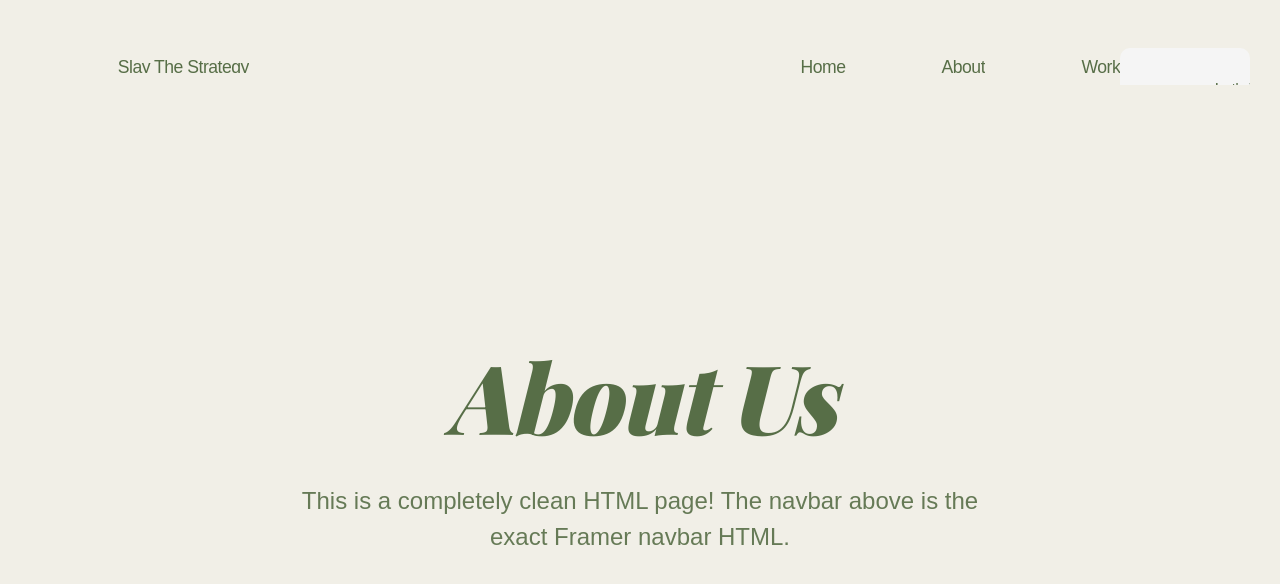
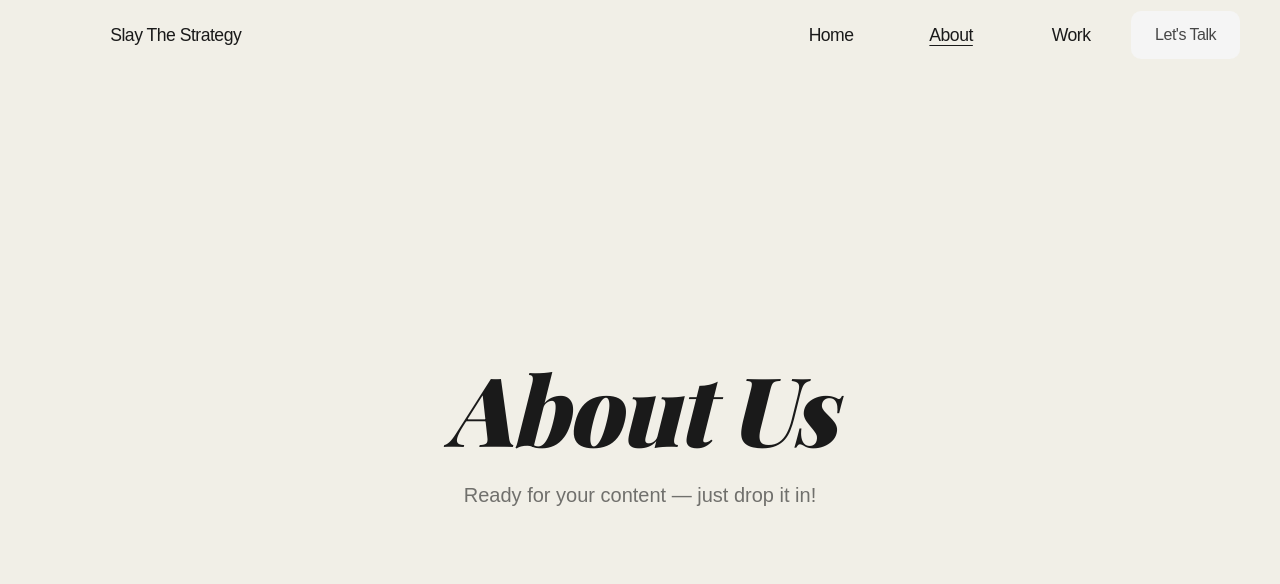
Before and after one commit to A-BHARATH77/ome, a plain HTML site: page about.html in a window 1280 px wide. Drawn offline with nearby package versions, Linux system fonts and the light colour scheme; a web font is replaced by a local one.

Commit message:
feat: rewrite about.html with clean native navbar matching Framer design

```diff
--- a/about.html
+++ b/about.html
@@ -3,21 +3,36 @@
 <head>
     <meta charset="utf-8">
     <meta name="viewport" content="width=device-width, initial-scale=1">
-    <title>About - Slay The Strategy</title>
+    <title>About — Slay The Strategy</title>
+    <meta name="description" content="About Slay The Strategy — advanced thinking for advanced brands.">
+
+    <!-- Fonts: Switzer (matches Framer navbar) + Playfair Display (headings) -->
+    <link rel="preconnect" href="https://fonts.googleapis.com">
+    <link rel="preconnect" href="https://fonts.gstatic.com" crossorigin>
+    <link href="https://fonts.googleapis.com/css2?family=Playfair+Display:ital,wght@0,900;1,900&display=swap" rel="stylesheet">
+    <link href="https://api.fontshare.com/v2/css?f[]=switzer@400,500,600&display=swap" rel="stylesheet">
+    <link href="https://fonts.cdnfonts.com/css/pp-neue-montreal" rel="stylesheet">
 
     <style>
-        @import url("https://fonts.googleapis.com/css2?family=Playfair+Display:ital,wght@0,900;1,900&display=swap");
-        @import url("https://fonts.cdnfonts.com/css/pp-neue-montreal");
+        /* ── Reset & Tokens ─────────────────────────────────────────────── */
+        *, *::before, *::after { margin: 0; padding: 0; box-sizing: border-box; }
 
         :root {
-            --bg: #f1efe7;
-            --fg: #576E47;
+            --bg:        #f1efe7;
+            --fg:        rgb(26, 26, 26);
+            --fg-muted:  rgba(26, 26, 26, 0.6);
+            --nav-h:     70px;
+            --nav-max-w: 1200px;
+            --radius:    10px;
+            --font-nav:  "Switzer", "Switzer Placeholder", sans-serif;
+            --font-body: "PP Neue Montreal", sans-serif;
+            --font-head: "Playfair Display", serif;
         }
 
-        * { margin: 0; padding: 0; box-sizing: border-box; }
+        html { background-color: var(--bg); }
 
         body {
-            font-family: "PP Neue Montreal", sans-serif;
+            font-family: var(--font-body);
             color: var(--fg);
             background-color: var(--bg);
             min-height: 100vh;
@@ -25,345 +40,192 @@
             flex-direction: column;
         }
 
-        /* Our custom about container */
-        #custom-about {
+        a { text-decoration: none; color: inherit; }
+
+        /* ── Navbar ─────────────────────────────────────────────────────── */
+        /*
+         * Mirrors the Framer navbar exactly:
+         * - framer-yP8J4 / framer-w5skh2: outer nav, flex row, max-w 1200px, px 30px
+         * - framer-52wxqa: inner container, space-between, min-h 70px
+         * - framer-1mca7nk: right side menu group, flex row, gap 0
+         * - nav items: min-w 120px, centered text, Switzer 500 -0.5px tracking
+         * - "Let's Talk" button: pill shape with hover overlay
+         */
+        .site-nav {
+            width: 100%;
+            display: flex;
+            flex-flow: row;
+            place-content: center;
+            align-items: center;
+            gap: 10px;
+            padding: 0 30px;
+            position: sticky;
+            top: 0;
+            z-index: 9999;
+            background-color: var(--bg);
+        }
+
+        .nav-inner {
+            width: 100%;
+            max-width: var(--nav-max-w);
+            min-height: var(--nav-h);
+            display: flex;
+            flex-flow: row;
+            place-content: center space-between;
+            align-items: center;
+            overflow: clip;
+        }
+
+        /* Logo */
+        .nav-logo {
+            display: flex;
+            align-items: center;
+            gap: 10px;
+            font-family: var(--font-nav);
+            font-size: 1.1rem;
+            font-weight: 500;
+            letter-spacing: -0.5px;
+            white-space: pre;
+            color: var(--fg);
+            flex: none;
+        }
+
+        /* Nav link group */
+        .nav-menu {
+            display: flex;
+            flex-flow: row;
+            align-items: center;
+            gap: 0;
+            flex: none;
+        }
+
+        .nav-link {
+            min-width: 120px;
+            display: flex;
+            place-content: center;
+            align-items: center;
+            font-family: var(--font-nav);
+            font-size: 1.1rem;
+            font-weight: 500;
+            letter-spacing: -0.5px;
+            color: var(--fg);
+            white-space: pre;
+            padding: 10px 0;
+            position: relative;
+            transition: opacity 0.2s ease;
+        }
+
+        .nav-link:hover { opacity: 0.7; }
+
+        /* Active page indicator */
+        .nav-link.active {
+            text-decoration: underline;
+            text-underline-offset: 4px;
+        }
+
+        /* "Let's Talk" CTA button */
+        .nav-cta {
+            position: relative;
+            display: flex;
+            place-content: center;
+            align-items: center;
+            padding: 15px 24px;
+            font-family: var(--font-nav);
+            font-size: 1rem;
+            font-weight: 500;
+            letter-spacing: -0.5px;
+            color: rgba(26, 26, 26, 0.8);
+            white-space: pre;
+            border-radius: var(--radius);
+            background-color: rgb(245, 245, 245);
+            overflow: hidden;
+            cursor: pointer;
+            transition: color 0.3s ease;
+        }
+
+        .nav-cta::after {
+            content: '';
+            position: absolute;
+            inset: 0;
+            background-color: rgb(26, 26, 26);
+            border-radius: 200%;
+            transform: scale(0);
+            transition: transform 0.4s cubic-bezier(0.4, 0, 0.2, 1),
+                        border-radius 0.4s ease;
+        }
+
+        .nav-cta:hover { color: rgb(245, 245, 245); }
+        .nav-cta:hover::after {
+            transform: scale(2.5);
+            border-radius: var(--radius);
+        }
+
+        .nav-cta span { position: relative; z-index: 1; }
+
+        /* Mobile nav */
+        @media (max-width: 809px) {
+            .site-nav { padding: 0 15px; }
+            .nav-link { min-width: 80px; font-size: 0.9rem; }
+            .nav-cta { padding: 12px 16px; font-size: 0.9rem; }
+        }
+
+        /* ── Page Content ───────────────────────────────────────────────── */
+        main {
             flex: 1;
             display: flex;
             flex-direction: column;
             justify-content: center;
             align-items: center;
-            padding: 4rem 2rem;
+            padding: 6rem 2rem;
             text-align: center;
-            position: relative;
-            z-index: 10;
         }
 
-        #custom-about h1 {
-            font-family: 'Playfair Display', serif;
+        main h1 {
+            font-family: var(--font-head);
             font-weight: 900;
             font-style: italic;
             font-size: clamp(3rem, 8vw, 6rem);
+            letter-spacing: -0.02em;
+            line-height: 1;
             margin-bottom: 1.5rem;
-            letter-spacing: -0.02em;
         }
 
-        #custom-about p {
-            font-size: clamp(1.2rem, 3vw, 1.5rem);
-            max-width: 700px;
-            margin: 0 auto;
-            line-height: 1.5;
-            opacity: 0.9;
+        main p {
+            font-family: var(--font-body);
+            font-size: clamp(1rem, 2.5vw, 1.25rem);
+            max-width: 620px;
+            line-height: 1.6;
+            color: var(--fg-muted);
         }
-
-        /* Ensure navbar sits on top */
-        nav { position: relative; z-index: 999; }
     </style>
-
-    <!-- Load Framer Styles for Navbar -->
-    <script src="assets/js/head.js"></script>
-    <script>
-        (function() {
-            if (window.pageHeadContent) {
-                const headTemp = document.createElement('div');
-                headTemp.innerHTML = window.pageHeadContent;
-                Array.from(headTemp.childNodes).forEach(node => {
-                    if (node.nodeName === 'STYLE' || node.nodeName === 'LINK' || node.nodeName === 'META') {
-                        document.head.appendChild(node);
-                    }
-                });
-            }
-        })();
-    </script>
 </head>
 <body>
-    <nav
-          class="framer-yP8J4 framer-w5skh2 framer-v-1xg1zh"
-          data-framer-name="Light - Desktop (Home only)"
-          style="width: 100%"
-        >
-          <div
-            class="framer-52wxqa"
-            data-framer-name="Container"
-            style="background-color: rgba(0, 0, 0, 0)"
-          >
-            <!--\$--><a
-              class="framer-igw7l1 framer-2ezvwy"
-              data-framer-name="Logo"
-              href="./"
-              data-framer-page-link-current="true"
-              ><div
-                class="framer-14z4ion-container"
-                data-code-component-plugin-id="84d4c1"
-                data-framer-appear-id="14z4ion"
-                style="
-                  will-change: transform;
-                  opacity: 1;
-                  transform: translateY(25px);
-                "
-              >
-                <!--\$-->
-                <div style="position: relative; padding: 0px">
-                  <p
-                    style="
-                      font-family:
-                        &quot;Switzer&quot;, &quot;Switzer Placeholder&quot;,
-                        sans-serif;
-                      font-size: calc(var(--framer-root-font-size, 1rem) * 1.1);
-                      font-style: normal;
-                      font-weight: 500;
-                      letter-spacing: -0.5px;
-                      line-height: 1.15em;
-                      text-align: center;
-                      color: var(
-                        --token-909ff4e1-018a-427b-9c6d-8cc84e3991f6,
-                        rgb(26, 26, 26)
-                      );
-                      white-space: pre;
-                      font-variant-numeric: tabular-nums;
-                      user-select: none;
-                      margin: 0;
-                    "
-                  >
-                    Slay The Strategy
-                  </p>
-                </div>
-                <!--/\$-->
-              </div></a
-            ><!--/\$-->
-            <div class="framer-1mca7nk" data-framer-name="Nav Menu">
-              <!--\$--><a
-                class="framer-1yn02js framer-2ezvwy"
-                data-framer-name="Nav Item 1"
-                href="./"
-                data-framer-page-link-current="true"
-                ><div
-                  class="framer-10u37fx-container"
-                  data-code-component-plugin-id="84d4c1"
-                  data-framer-appear-id="10u37fx"
-                  style="
-                    will-change: transform;
-                    opacity: 1;
-                    transform: translateY(25px);
-                  "
-                >
-                  <!--\$-->
-                  <div style="position: relative; padding: 0px">
-                    <p
-                      style="
-                        font-family:
-                          &quot;Switzer&quot;, &quot;Switzer Placeholder&quot;,
-                          sans-serif;
-                        font-size: calc(
-                          var(--framer-root-font-size, 1rem) * 1.1
-                        );
-                        font-style: normal;
-                        font-weight: 500;
-                        letter-spacing: -0.5px;
-                        line-height: 1.15em;
-                        text-align: center;
-                        color: var(
-                          --token-909ff4e1-018a-427b-9c6d-8cc84e3991f6,
-                          rgb(26, 26, 26)
-                        );
-                        white-space: pre;
-                        font-variant-numeric: tabular-nums;
-                        user-select: none;
-                        margin: 0;
-                      "
-                    >
-                      Home
-                    </p>
-                  </div>
-                  <!--/\$-->
-                </div></a
-              ><!--/\$--><!--\$--><a
-                class="framer-16q2uzy framer-2ezvwy"
-                data-framer-name="Nav Item 2"
-                href="./about"
-                ><div
-                  class="framer-le8c6g-container"
-                  data-code-component-plugin-id="84d4c1"
-                  data-framer-appear-id="le8c6g"
-                  style="
-                    will-change: transform;
-                    opacity: 1;
-                    transform: translateY(25px);
-                  "
-                >
-                  <!--\$-->
-                  <div style="position: relative; padding: 0px">
-                    <p
-                      style="
-                        font-family:
-                          &quot;Switzer&quot;, &quot;Switzer Placeholder&quot;,
-                          sans-serif;
-                        font-size: calc(
-                          var(--framer-root-font-size, 1rem) * 1.1
-                        );
-                        font-style: normal;
-                        font-weight: 500;
-                        letter-spacing: -0.5px;
-                        line-height: 1.15em;
-                        text-align: center;
-                        color: var(
-                          --token-909ff4e1-018a-427b-9c6d-8cc84e3991f6,
-                          rgb(26, 26, 26)
-                        );
-                        white-space: pre;
-                        font-variant-numeric: tabular-nums;
-                        user-select: none;
-                        margin: 0;
-                      "
-                    >
-                      About
-                    </p>
-                  </div>
-                  <!--/\$-->
-                </div></a
-              ><!--/\$--><!--\$--><a
-                class="framer-1x3ee9a framer-2ezvwy"
-                data-framer-name="Nav Item 3"
-                href="./work"
-                ><div
-                  class="framer-1jhjy7s-container"
-                  data-code-component-plugin-id="84d4c1"
-                  data-framer-appear-id="1jhjy7s"
-                  style="
-                    will-change: transform;
-                    opacity: 1;
-                    transform: translateY(25px);
-                  "
-                >
-                  <!--\$-->
-                  <div style="position: relative; padding: 0px">
-                    <p
-                      style="
-                        font-family:
-                          &quot;Switzer&quot;, &quot;Switzer Placeholder&quot;,
-                          sans-serif;
-                        font-size: calc(
-                          var(--framer-root-font-size, 1rem) * 1.1
-                        );
-                        font-style: normal;
-                        font-weight: 500;
-                        letter-spacing: -0.5px;
-                        line-height: 1.15em;
-                        text-align: center;
-                        color: var(
-                          --token-909ff4e1-018a-427b-9c6d-8cc84e3991f6,
-                          rgb(26, 26, 26)
-                        );
-                        white-space: pre;
-                        font-variant-numeric: tabular-nums;
-                        user-select: none;
-                        margin: 0;
-                      "
-                    >
-                      Work
-                    </p>
-                  </div>
-                  <!--/\$-->
-                </div></a
-              ><!--/\$--><!--\$-->
-              <div
-                class="framer-lnpz0y-container"
-                data-framer-appear-id="lnpz0y"
-                style="
-                  will-change: transform;
-                  opacity: 1;
-                  transform: translateY(48px);
-                "
-              >
-                <!--\$--><a
-                  class="framer-dpV2b framer-SQg1w framer-mhg6v8 framer-v-mhg6v8 framer-1yum8ak"
-                  data-framer-name="Light - Desktop"
-                  href="./contact"
-                  ><div
-                    class="framer-bnwve6-container"
-                    data-code-component-plugin-id="84d4c1"
-                  >
-                    <!--\$-->
-                    <div
-                      style="
-                        width: 100%;
-                        position: relative;
-                        padding: 15px 0px 15px 0px;
-                      "
-                    >
-                      <p
-                        style="
-                          font-family:
-                            &quot;Switzer&quot;,
-                            &quot;Switzer Placeholder&quot;, sans-serif;
-                          font-size: calc(
-                            var(--framer-root-font-size, 1rem) * 1
-                          );
-                          font-style: normal;
-                          font-weight: 500;
-                          letter-spacing: -0.5px;
-                          line-height: 1.15em;
-                          text-align: center;
-                          color: var(
-                            --token-f399a2c7-7680-492c-ae74-0629dd54dc76,
-                            rgba(26, 26, 26, 0.8)
-                          );
-                          white-space: pre;
-                          font-variant-numeric: tabular-nums;
-                          user-select: none;
-                          margin: 0;
-                        "
-                      >
-                        Let's Talk
-                      </p>
-                    </div>
-                    <!--/\$-->
-                  </div>
-                  <div
-                    class="framer-1pzq8pd"
-                    data-framer-name="Button Bg"
-                    style="
-                      background-color: var(
-                        --token-0a052c3e-ec73-44c8-a0ea-0b47e575aa67,
-                        rgb(245, 245, 245)
-                      );
-                      border-bottom-left-radius: 10px;
-                      border-bottom-right-radius: 10px;
-                      border-top-left-radius: 10px;
-                      border-top-right-radius: 10px;
-                      transform: none;
-                    "
-                  >
-                    <div
-                      class="framer-1hpfbw2"
-                      data-framer-name="Overlay"
-                      style="
-                        background-color: var(
-                          --token-909ff4e1-018a-427b-9c6d-8cc84e3991f6,
-                          rgb(26, 26, 26)
-                        );
-                        border-bottom-left-radius: 200%;
-                        border-bottom-right-radius: 200%;
-                        border-top-left-radius: 200%;
-                        border-top-right-radius: 200%;
-                      "
-                    ></div></div></a
-                ><!--/\$-->
-              </div>
-              <!--/\$-->
+
+    <!-- ── Navbar ──────────────────────────────────────────────────────── -->
+    <nav class="site-nav" aria-label="Main navigation">
+        <div class="nav-inner">
+            <!-- Logo -->
+            <a class="nav-logo" href="./index.html" aria-label="Slay The Strategy — Home">
+                Slay The Strategy
+            </a>
+
+            <!-- Links -->
+            <div class="nav-menu" role="list">
+                <a class="nav-link"        href="./index.html" role="listitem">Home</a>
+                <a class="nav-link active" href="./about.html" role="listitem" aria-current="page">About</a>
+                <a class="nav-link"        href="./work.html"  role="listitem">Work</a>
+                <a class="nav-cta"         href="./contact.html">
+                    <span>Let's Talk</span>
+                </a>
             </div>
-          </div>
-        </nav>
+        </div>
+    </nav>
 
-    <main id="custom-about">
+    <!-- ── About Content (drop your copy here) ────────────────────────── -->
+    <main id="about-content">
         <h1>About Us</h1>
-        <p>This is a completely clean HTML page! The navbar above is the exact Framer navbar HTML.</p>
+        <p>Ready for your content — just drop it in!</p>
     </main>
 
-    <script>
-        // Apply branding color to logo text in case inline styles missed it
-        document.querySelectorAll('.framer-10u37fx-container p, .framer-52wxqa p').forEach(el => {
-            el.style.color = '#576E47';
-        });
-    </script>
 </body>
 </html>
```
